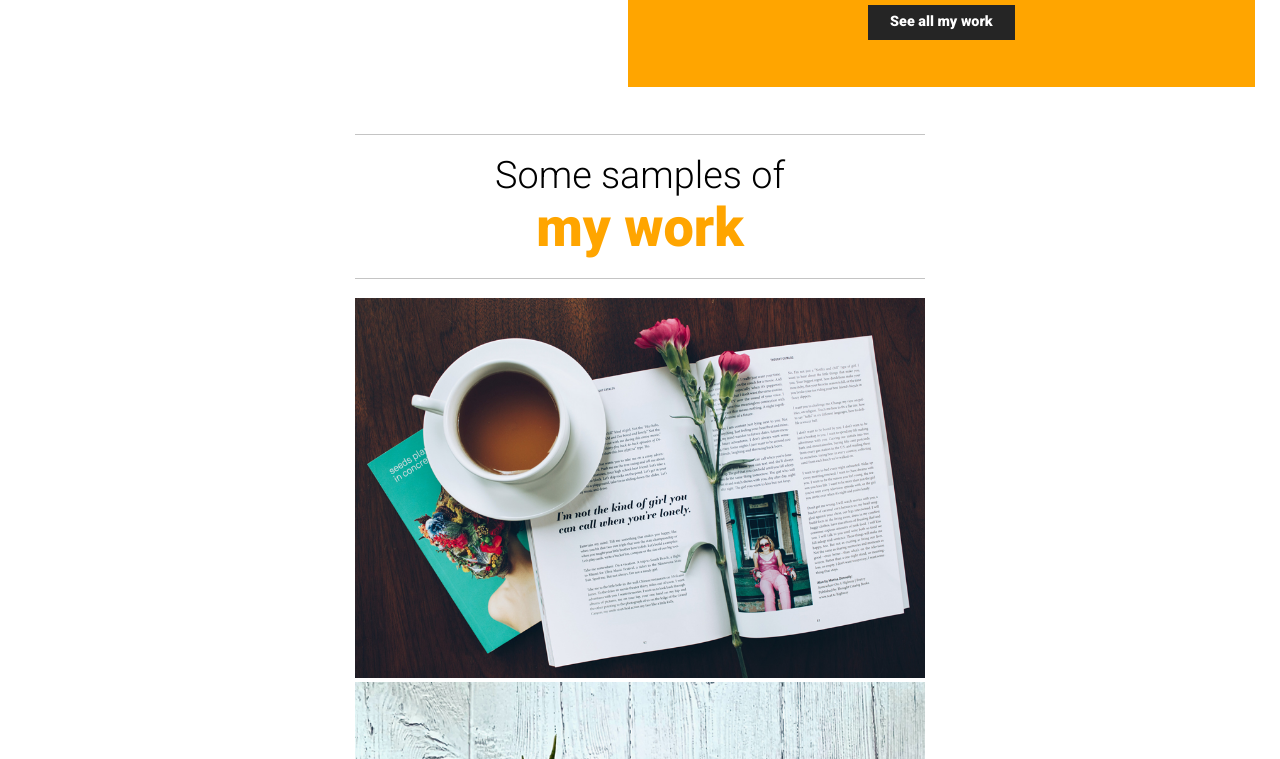
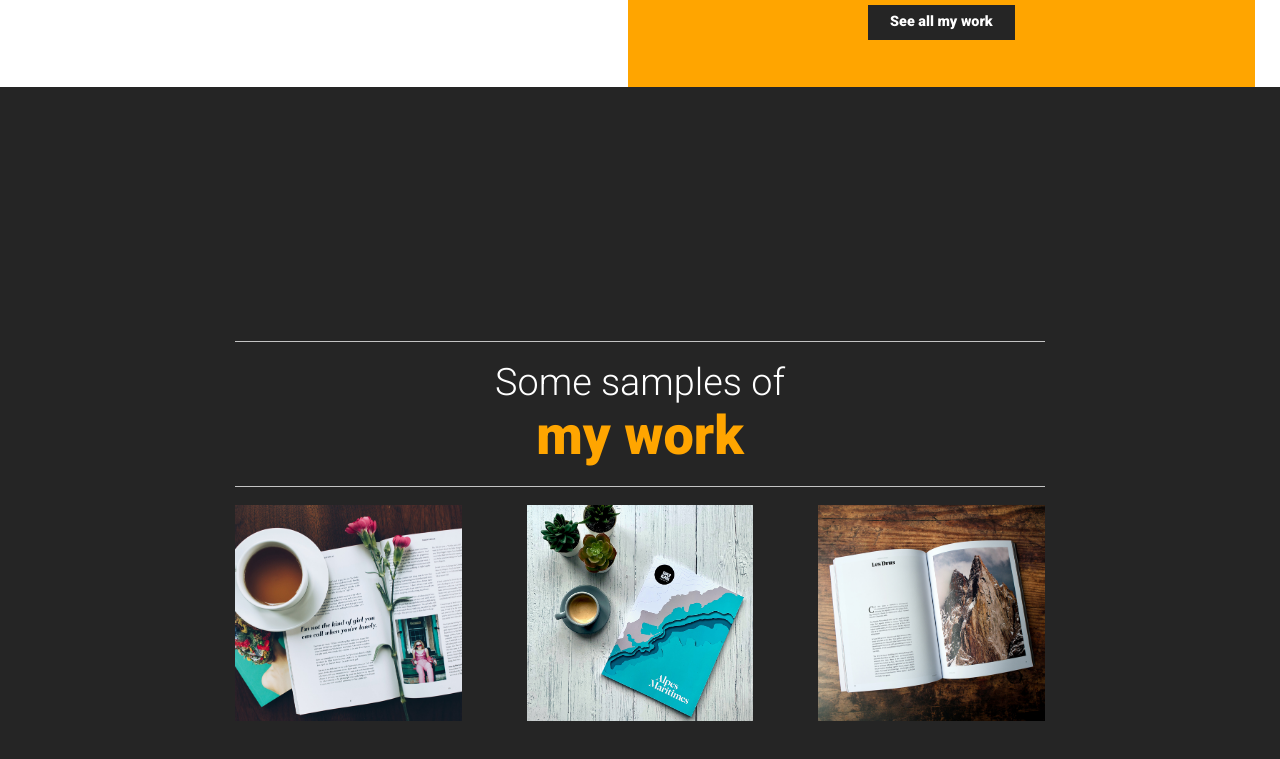
Before and after one commit to Ooxz/introduction-card, a plain HTML site: page index.html in a window 1280 px wide. Shown: the part 1241-2000 px from the top of the page. Drawn offline with nearby package versions, Linux system fonts and the light colour scheme.

Commit message:
Update style.css

```diff
--- a/css/style.css
+++ b/css/style.css
@@ -131,16 +131,10 @@ header {
     color: #fff;
 }
 
-@media (min-width: 600px) {
-    html {
-        /* font-size: 1.3125rem; */
-    }
-}
 
 @media (min-width: 750px) {
     .splitter {
         display: flex;
-        align-items: center;
     }
 
     .articles.inverse {
@@ -173,4 +167,31 @@ header {
     .articles.inverse h2 {
         border-color: currentColor;
     }
+    .portfolio {
+        background-color: #252525;
+        color: white;
+        min-height: 100vh;
+        display: flex;
+        align-items: center;
+    }
+
+    .portfolio .container {
+        max-width: 1200px;
+    }
+
+    .work {
+        display: flex;
+        justify-content: space-between;
+
+    }
+
+    .portfolio-item {
+        width: 28%;
+    }
+
+    .portfolio-item img {
+        width: 100%;
+        height: 15em;
+        object-fit: cover;
+    }
 }
```
